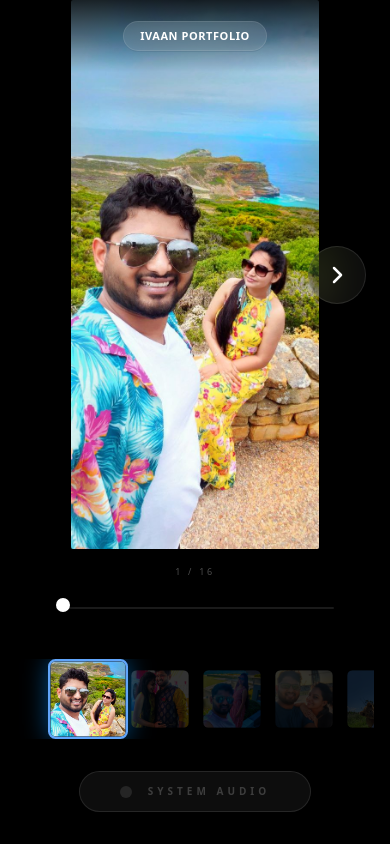
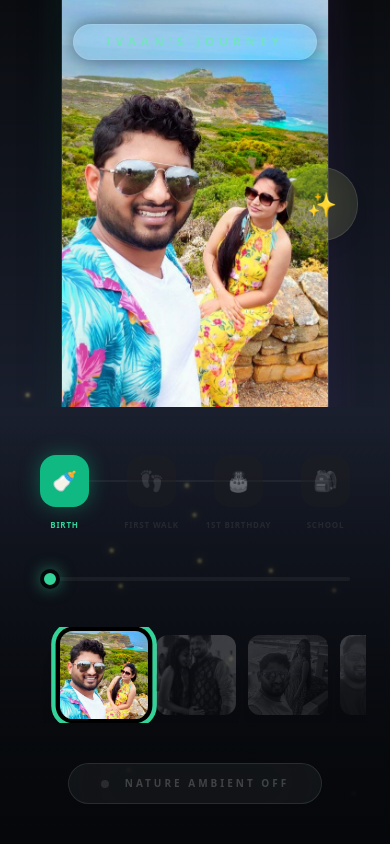
Before and after one commit to himanshunimje1/Ivaan-portfolio-Personal-Website, a React (Vite) app: page / in a window 390 px wide. Built offline with nearby package versions, Linux system fonts and the light colour scheme.

Commit message:
feat: implement interactive Ghibli-style photo diary with milestone journey

```diff
--- a/src/App.jsx
+++ b/src/App.jsx
@@ -1,5 +1,42 @@
 import React, { useState, useEffect, useRef } from 'react';
 import { motion, AnimatePresence } from 'framer-motion';
+
+const milestones = [
+  { id: 'birth', icon: '🍼', label: 'Birth', index: 0 },
+  { id: 'walk', icon: '👣', label: 'First Walk', index: 4 },
+  { id: 'birthday', icon: '🎂', label: '1st Birthday', index: 8 },
+  { id: 'school', icon: '🎒', label: 'School', index: 12 },
+];
+
+const Fireflies = () => {
+  const [flies] = useState(() => Array.from({ length: 20 }));
+  return (
+    <div className="absolute inset-0 pointer-events-none overflow-hidden">
+      {flies.map((_, i) => (
+        <motion.div
+          key={i}
+          initial={{
+            x: Math.random() * window.innerWidth,
+            y: Math.random() * window.innerHeight,
+            opacity: 0
+          }}
+          animate={{
+            x: [null, Math.random() * window.innerWidth, Math.random() * window.innerWidth],
+            y: [null, Math.random() * window.innerHeight, Math.random() * window.innerHeight],
+            opacity: [0, 0.4, 0.2, 0.6, 0],
+            scale: [1, 1.2, 0.8, 1]
+          }}
+          transition={{
+            duration: 10 + Math.random() * 20,
+            repeat: Infinity,
+            ease: "linear"
+          }}
+          className="absolute w-1 h-1 bg-yellow-200 rounded-full blur-[1px] shadow-[0_0_8px_rgba(253,224,71,0.8)]"
+        />
+      ))}
+    </div>
+  );
+};
 
 export default function App() {
   const [photos, setPhotos] = useState([]);
@@ -25,7 +62,6 @@ export default function App() {
     return () => window.removeEventListener('click', play);
   }, []);
 
-  // Center the active thumbnail when index changes
   useEffect(() => {
     if (thumbnailRef.current && !isScrubbing) {
       const activeThumb = thumbnailRef.current.children[currentIndex];
@@ -47,21 +83,15 @@ export default function App() {
     }
   };
 
-  // Keyboard Navigation handler
   useEffect(() => {
     const handleKeyDown = (e) => {
-      if (e.key === 'ArrowRight') {
-        paginate(1);
-      } else if (e.key === 'ArrowLeft') {
-        paginate(-1);
-      }
+      if (e.key === 'ArrowRight') paginate(1);
+      else if (e.key === 'ArrowLeft') paginate(-1);
     };
-
     window.addEventListener('keydown', handleKeyDown);
     return () => window.removeEventListener('keydown', handleKeyDown);
   }, [currentIndex, photos.length]);
 
-  // Scrubber handler
   const handleScrub = (e) => {
     const newIndex = parseInt(e.target.value);
     if (newIndex !== currentIndex) {
@@ -70,116 +100,128 @@ export default function App() {
     }
   };
 
-  // Add scroll/wheel listener for picture changing
   useEffect(() => {
     let lastScrollTime = 0;
     const handleWheel = (e) => {
       const now = Date.now();
-      if (now - lastScrollTime < 300) return; // Prevent too rapid switching
-
+      if (now - lastScrollTime < 400) return;
       if (Math.abs(e.deltaY) > 20) {
-        if (e.deltaY > 0) {
-          paginate(1);
-        } else {
-          paginate(-1);
-        }
+        if (e.deltaY > 0) paginate(1);
+        else paginate(-1);
         lastScrollTime = now;
       }
     };
-
     window.addEventListener('wheel', handleWheel, { passive: true });
     return () => window.removeEventListener('wheel', handleWheel);
   }, [currentIndex, photos.length]);
 
   if (photos.length === 0) return (
-    <div className="h-screen w-screen bg-black flex items-center justify-center">
-      <div className="w-8 h-8 border-4 border-white/20 border-t-white rounded-full animate-spin" />
+    <div className="h-screen w-screen bg-[#0a0c10] flex items-center justify-center">
+      <div className="w-12 h-12 border-4 border-emerald-500/20 border-t-emerald-400 rounded-full animate-spin" />
     </div>
   );
 
   const currentPhoto = photos[currentIndex];
 
-  const variants = {
-    enter: (direction) => ({
-      x: direction > 0 ? 1000 : -1000,
-      opacity: 0
-    }),
-    center: {
-      zIndex: 1,
-      x: 0,
-      opacity: 1
-    },
-    exit: (direction) => ({
-      zIndex: 0,
-      x: direction < 0 ? 1000 : -1000,
-      opacity: 0
-    })
-  };
+  return (
+    <div className="h-screen w-screen bg-gradient-to-b from-[#0a0c10] via-[#1a1f2e] to-[#0a0c10] text-white overflow-hidden flex flex-col font-sans select-none relative">
+      <audio ref={audioRef} src="/diary/audio/ambient.mp3" loop />
+      <Fireflies />
 
-  return (
-    <div className="h-screen w-screen bg-black text-white overflow-hidden flex flex-col font-sans select-none">
-      <audio ref={audioRef} src="/diary/audio/ambient.mp3" loop />
-
-      {/* Top Navigation Bar */}
-      <div className="absolute top-0 w-full z-30 p-4 flex items-center justify-between bg-gradient-to-b from-black/80 to-transparent">
-        <button className="p-2 opacity-0 pointer-events-none">
-          <svg className="w-6 h-6" fill="none" stroke="currentColor" viewBox="0 0 24 24"><path strokeLinecap="round" strokeLinejoin="round" strokeWidth={2} d="M15 19l-7-7 7-7" /></svg>
-        </button>
-
-        <div className="bg-white/10 backdrop-blur-md px-4 py-1.5 rounded-full border border-white/10 text-center">
-          <div className="text-[11px] font-semibold tracking-wider uppercase">Ivaan Portfolio</div>
-        </div>
-
-        <button className="p-2 opacity-0 pointer-events-none">
-          <svg className="w-6 h-6" fill="none" stroke="currentColor" viewBox="0 0 24 24"><path strokeLinecap="round" strokeLinejoin="round" strokeWidth={2} d="M5 12h.01M12 12h.01M19 12h.01M6 12a1 1 0 11-2 0 1 1 0 012 0zm7 0a1 1 0 11-2 0 1 1 0 012 0zm7 0a1 1 0 11-2 0 1 1 0 012 0z" /></svg>
-        </button>
+      {/* Ghibli Sky Header */}
+      <div className="absolute top-0 w-full z-30 p-6 flex items-center justify-center pointer-events-none">
+        <motion.div
+          initial={{ y: -20, opacity: 0 }}
+          animate={{ y: 0, opacity: 1 }}
+          className="bg-white/5 backdrop-blur-xl px-8 py-2 rounded-full border border-white/10 shadow-[0_0_20px_rgba(0,0,0,0.5)]"
+        >
+          <div className="text-[12px] font-bold tracking-[0.4em] uppercase text-emerald-300/80">Ivaan's Journey</div>
+        </motion.div>
       </div>
 
       {/* Main Photo Viewer */}
-      <div className="relative flex-1 flex items-center justify-center overflow-hidden px-4 py-20">
+      <div className="relative flex-1 flex items-center justify-center overflow-hidden px-4 py-24">
         <AnimatePresence initial={false} custom={direction}>
-          <motion.img
+          <motion.div
             key={currentIndex}
+            custom={direction}
+            initial={{ x: direction > 0 ? '100%' : '-100%', opacity: 0, scale: 0.8 }}
+            animate={{ x: 0, opacity: 1, scale: 1 }}
+            exit={{ x: direction < 0 ? '100%' : '-100%', opacity: 0, scale: 0.8 }}
+            transition={{ type: "spring", stiffness: 200, damping: 25 }}
+            className="absolute max-w-full max-h-full flex items-center justify-center p-4"
+          >
+            <div className="relative group">
+              {/* Magic Border Effect */}
+              <div className="absolute -inset-1 bg-gradient-to-r from-emerald-500/20 via-blue-500/20 to-purple-500/20 rounded-2xl blur-lg opacity-50 group-hover:opacity-100 transition-opacity" />
+              <img
                 src={currentPhoto.url}
-            custom={direction}
-            variants={variants}
-            initial="enter"
-            animate="center"
-            exit="exit"
-            transition={{
-              x: { type: "spring", stiffness: 300, damping: 30 },
-              opacity: { duration: 0.2 }
-            }}
-            className="max-w-full max-h-full object-contain shadow-2xl rounded-sm"
-            style={{ position: 'absolute' }}
+                className="relative max-w-full max-h-[70vh] object-contain rounded-xl shadow-2xl border border-white/10"
+                alt=""
               />
+            </div>
+          </motion.div>
         </AnimatePresence>
 
-        {/* Navigation Arrows (Circle Buttons) */}
-        <div className="absolute inset-x-0 top-1/2 -translate-y-1/2 flex justify-between px-6 z-20 pointer-events-none">
-          <button
+        {/* Milestone Navigation Buttons (Instead of plain circles) */}
+        <div className="absolute inset-x-0 top-1/2 -translate-y-1/2 flex justify-between px-8 z-20 pointer-events-none">
+          <motion.button
+            whileHover={{ scale: 1.1, x: -5 }}
+            whileTap={{ scale: 0.9 }}
             onClick={() => paginate(-1)}
             disabled={currentIndex === 0}
-            className={`pointer-events-auto p-4 rounded-full bg-white/5 backdrop-blur-xl border border-white/10 hover:bg-white/20 transition-all ${currentIndex === 0 ? 'opacity-0' : 'opacity-100'}`}
+            className={`pointer-events-auto p-5 rounded-full bg-white/5 backdrop-blur-2xl border border-white/10 shadow-lg transition-all ${currentIndex === 0 ? 'opacity-0' : 'opacity-100 text-emerald-400'}`}
           >
-            <svg className="w-6 h-6" fill="none" stroke="currentColor" viewBox="0 0 24 24"><path strokeLinecap="round" strokeLinejoin="round" strokeWidth={2.5} d="M15 19l-7-7 7-7" /></svg>
-          </button>
-          <button
+            <span className="text-2xl">🍃</span>
+          </motion.button>
+          <motion.button
+            whileHover={{ scale: 1.1, x: 5 }}
+            whileTap={{ scale: 0.9 }}
             onClick={() => paginate(1)}
             disabled={currentIndex === photos.length - 1}
-            className={`pointer-events-auto p-4 rounded-full bg-white/5 backdrop-blur-xl border border-white/10 hover:bg-white/20 transition-all ${currentIndex === photos.length - 1 ? 'opacity-0' : 'opacity-100'}`}
+            className={`pointer-events-auto p-5 rounded-full bg-white/5 backdrop-blur-2xl border border-white/10 shadow-lg transition-all ${currentIndex === photos.length - 1 ? 'opacity-0' : 'opacity-100 text-emerald-400'}`}
           >
-            <svg className="w-6 h-6" fill="none" stroke="currentColor" viewBox="0 0 24 24"><path strokeLinecap="round" strokeLinejoin="round" strokeWidth={2.5} d="M9 5l7 7-7 7" /></svg>
-          </button>
+            <span className="text-2xl">✨</span>
+          </motion.button>
         </div>
       </div>
 
-      {/* Bottom Scrubber & Filmstrip */}
-      <div className="bg-gradient-to-t from-black to-transparent pt-10 pb-8 px-4 flex flex-col gap-8 z-30 w-full max-w-[100vw]">
+      {/* Bottom Growth Path & Controls */}
+      <div className="bg-gradient-to-t from-[#05070a] to-transparent pt-12 pb-10 px-6 flex flex-col gap-10 z-30 w-full">
 
-        {/* Apple Style Slider Bar */}
-        <div className="w-full max-w-2xl mx-auto px-10 relative group">
-          <div className="absolute inset-x-10 top-1/2 -translate-y-1/2 h-0.5 bg-white/10 rounded-full" />
+        {/* Growth Path (Milestones) */}
+        <div className="w-full max-w-3xl mx-auto flex justify-between items-center relative px-4">
+          <div className="absolute h-0.5 inset-x-8 bg-white/5 top-1/2 -translate-y-1/2 rounded-full overflow-hidden">
+            <motion.div
+              className="h-full bg-emerald-500/40"
+              animate={{ width: `${(currentIndex / (photos.length - 1)) * 100}%` }}
+            />
+          </div>
+          {milestones.map((milestone) => (
+            <motion.button
+              key={milestone.id}
+              whileHover={{ scale: 1.2, y: -5 }}
+              whileTap={{ scale: 0.9 }}
+              onClick={() => {
+                setDirection(milestone.index > currentIndex ? 1 : -1);
+                setCurrentIndex(milestone.index);
+              }}
+              className={`relative z-10 p-3 rounded-2xl transition-all duration-500 flex flex-col items-center gap-2 ${
+                currentIndex >= milestone.index ? 'bg-emerald-500 shadow-[0_0_20px_rgba(16,185,129,0.4)]' : 'bg-[#1a1f2e] grayscale opacity-40'
+              }`}
+            >
+              <span className="text-xl">{milestone.icon}</span>
+              <span className={`text-[8px] absolute -bottom-6 font-bold tracking-widest uppercase transition-colors whitespace-nowrap ${
+                currentIndex >= milestone.index ? 'text-emerald-400' : 'text-white/20'
+              }`}>
+                {milestone.label}
+              </span>
+            </motion.button>
+          ))}
+        </div>
+
+        {/* Dynamic Scrubber */}
+        <div className="w-full max-w-2xl mx-auto px-4 relative mt-4">
           <input
             type="range"
             min="0"
@@ -188,57 +230,54 @@ export default function App() {
             onChange={handleScrub}
             onMouseDown={() => setIsScrubbing(true)}
             onMouseUp={() => setIsScrubbing(false)}
-            onTouchStart={() => setIsScrubbing(true)}
-            onTouchEnd={() => setIsScrubbing(false)}
-            className="relative w-full h-8 bg-transparent appearance-none cursor-pointer z-10 apple-slider"
+            className="w-full h-1 bg-white/5 rounded-full appearance-none cursor-pointer ghibli-scrubber"
           />
-          {/* Index Counter */}
-          <div className="absolute -top-6 left-1/2 -translate-x-1/2 text-[9px] text-white/30 font-medium tracking-[0.3em] uppercase">
-            {currentIndex + 1} / {photos.length}
-          </div>
         </div>
 
-        {/* Thumbnail Scrubber */}
+        {/* Thumbnail Scroll */}
         <div
           ref={thumbnailRef}
-          className="flex gap-2 overflow-x-auto no-scrollbar py-2 px-10 scroll-smooth w-full"
+          className="flex gap-3 overflow-x-auto no-scrollbar py-2 px-10 scroll-smooth w-full"
         >
           {photos.map((photo, i) => (
-            <div
+            <motion.div
               key={photo.id}
+              whileHover={{ scale: 1.1 }}
               onClick={() => {
                 setDirection(i > currentIndex ? 1 : -1);
                 setCurrentIndex(i);
               }}
-              className={`flex-shrink-0 h-16 w-16 rounded-md overflow-hidden cursor-pointer transition-all duration-300 ${
+              className={`flex-shrink-0 h-20 w-20 rounded-xl overflow-hidden cursor-pointer transition-all duration-500 shadow-xl ${
                 i === currentIndex
-                  ? 'scale-125 border-2 border-blue-400 opacity-100 z-10 shadow-[0_0_20px_rgba(0,150,255,0.5)]'
-                  : 'opacity-20 hover:opacity-100 scale-90'
+                  ? 'ring-4 ring-emerald-400 ring-offset-4 ring-offset-black scale-110'
+                  : 'opacity-20 hover:opacity-100 grayscale hover:grayscale-0'
               }`}
             >
               <img src={photo.url} className="w-full h-full object-cover" alt="" />
-            </div>
+            </motion.div>
           ))}
         </div>
 
-        {/* Bottom Actions Bar - Minimalized */}
-        <div className="flex items-center justify-center px-6 text-white/80 w-full">
-          <div className="flex items-center gap-4 bg-white/5 backdrop-blur-2xl rounded-full px-10 py-3 border border-white/10 shadow-xl transition-all hover:bg-white/10">
-            <button
+        {/* Minimal Audio Control */}
+        <div className="flex justify-center">
+          <motion.button
+            whileHover={{ scale: 1.05 }}
+            whileTap={{ scale: 0.95 }}
             onClick={() => {
               if (audioRef.current) {
                 if (isPlaying) audioRef.current.pause(); else audioRef.current.play();
                 setIsPlaying(!isPlaying);
               }
             }}
-              className="flex items-center gap-4"
+            className={`px-8 py-3 rounded-full border border-white/10 backdrop-blur-2xl flex items-center gap-4 transition-all ${
+              isPlaying ? 'bg-emerald-500/10 border-emerald-500/30' : 'bg-white/5'
+            }`}
           >
-              <div className={`w-3 h-3 rounded-full transition-all duration-500 ${isPlaying ? 'bg-blue-400 shadow-[0_0_15px_cyan] scale-110' : 'bg-white/10'}`} />
-              <span className={`text-[10px] font-bold tracking-[0.4em] uppercase transition-colors ${isPlaying ? 'text-white' : 'text-white/20'}`}>
-                System Audio
+            <div className={`w-2 h-2 rounded-full transition-all duration-500 ${isPlaying ? 'bg-emerald-400 shadow-[0_0_15px_rgba(52,211,153,1)] animate-pulse' : 'bg-white/10'}`} />
+            <span className={`text-[10px] font-black tracking-[0.3em] uppercase transition-colors ${isPlaying ? 'text-white' : 'text-white/20'}`}>
+              Nature Ambient {isPlaying ? 'On' : 'Off'}
             </span>
-            </button>
-          </div>
+          </motion.button>
         </div>
       </div>
 
@@ -246,30 +285,21 @@ export default function App() {
         .no-scrollbar::-webkit-scrollbar { display: none; }
         .no-scrollbar { -ms-overflow-style: none; scrollbar-width: none; }
 
-        .apple-slider::-webkit-slider-thumb {
+        .ghibli-scrubber::-webkit-slider-thumb {
           -webkit-appearance: none;
           appearance: none;
-          width: 14px;
-          height: 14px;
-          background: white;
+          width: 20px;
+          height: 20px;
+          background: #34d399;
+          border: 4px solid #05070a;
           border-radius: 50%;
           cursor: pointer;
-          box-shadow: 0 0 10px rgba(0,0,0,0.5);
-          transition: transform 0.2s ease;
+          box-shadow: 0 0 15px rgba(52,211,153,0.5);
+          transition: transform 0.2s cubic-bezier(0.34, 1.56, 0.64, 1);
         }
 
-        .apple-slider::-webkit-slider-thumb:hover {
-          transform: scale(1.3);
-        }
-
-        .apple-slider::-moz-range-thumb {
-          width: 14px;
-          height: 14px;
-          background: white;
-          border: none;
-          border-radius: 50%;
-          cursor: pointer;
-          box-shadow: 0 0 10px rgba(0,0,0,0.5);
+        .ghibli-scrubber::-webkit-slider-thumb:hover {
+          transform: scale(1.4);
         }
       `}} />
     </div>
```
Lines whose indentation alone changed are shown as unchanged.
